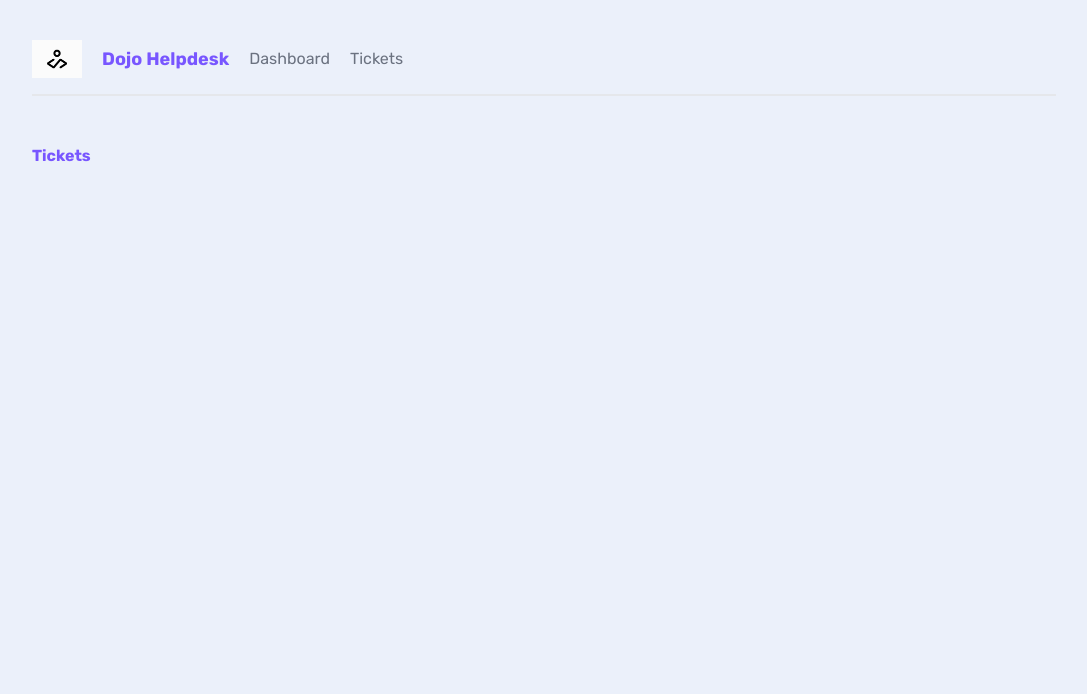
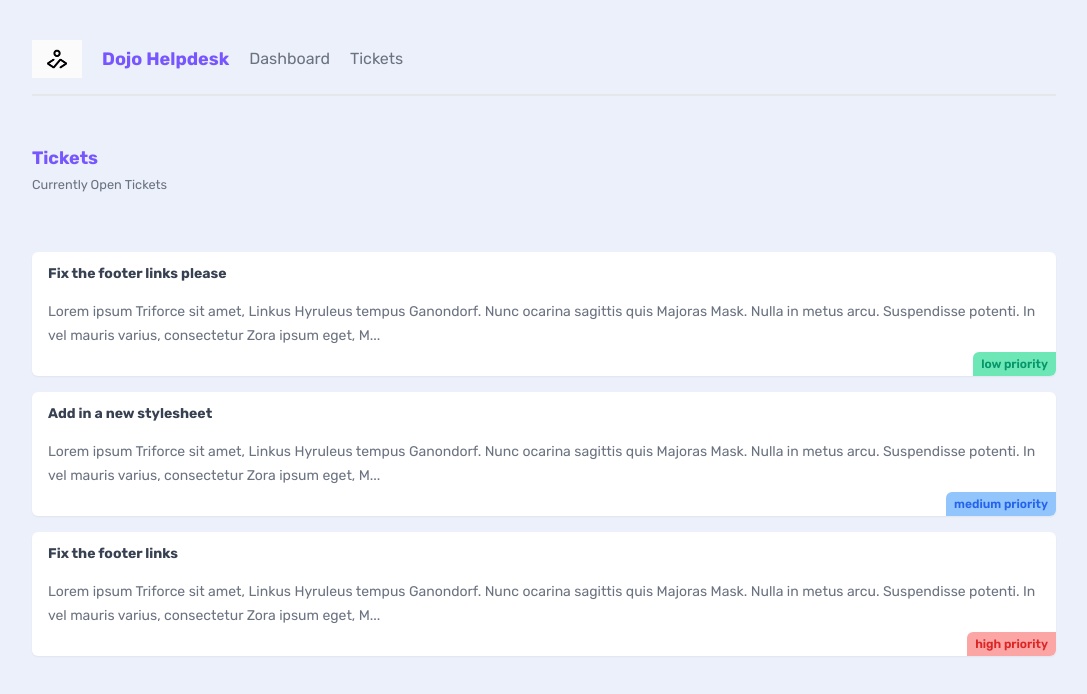
Before and after one commit to prime-infinity/next-app-one, a Next.js app: page /tickets in a window 1280 px wide. Shown: the top 694 px of the page, without its empty margins (96-1183 px from the left). Built offline with nearby package versions, Linux system fonts and the light colour scheme; data requests are answered from the project's data file.

Commit message:
fetching data

```diff
--- /dev/null
+++ b/_data/db.json
@@ -0,0 +1,25 @@
+{
+    "tickets": [
+      {
+        "id": "1",
+        "title": "Fix the footer links please",
+        "body": "Lorem ipsum Triforce sit amet, Linkus Hyruleus tempus Ganondorf. Nunc ocarina sagittis quis Majoras Mask. Nulla in metus arcu. Suspendisse potenti. In vel mauris varius, consectetur Zora ipsum eget, Master Sword porttitor urna. Fusce elementum urna elit, eget eleifend velit consectetur eget. Integer vel lobortis ipsum, vitae auctor Ocarina of Time. Donec sed urna dapibus, interdum magna a, eleifend magna. Curabitur tincidunt enim a neque volutpat. Phasellus auctor magna vel nunc pretium, ut volutpat justo tristique. Pellentesque cursus convallis mauris, in tempus enim tincidunt vitae.",
+        "priority": "low",
+        "user_email": "mario@netninja.dev"
+      },
+      {
+        "id": "2",
+        "title": "Add in a new stylesheet",
+        "body": "Lorem ipsum Triforce sit amet, Linkus Hyruleus tempus Ganondorf. Nunc ocarina sagittis quis Majoras Mask. Nulla in metus arcu. Suspendisse potenti. In vel mauris varius, consectetur Zora ipsum eget, Master Sword porttitor urna. Fusce elementum urna elit, eget eleifend velit consectetur eget. Integer vel lobortis ipsum, vitae auctor Ocarina of Time. Donec sed urna dapibus, interdum magna a, eleifend magna. Curabitur tincidunt enim a neque volutpat. Phasellus auctor magna vel nunc pretium, ut volutpat justo tristique. Pellentesque cursus convallis mauris, in tempus enim tincidunt vitae.",
+        "priority": "medium",
+        "user_email": "mario@netninja.dev"
+      },
+      {
+        "id": "3",
+        "title": "Fix the footer links",
+        "body": "Lorem ipsum Triforce sit amet, Linkus Hyruleus tempus Ganondorf. Nunc ocarina sagittis quis Majoras Mask. Nulla in metus arcu. Suspendisse potenti. In vel mauris varius, consectetur Zora ipsum eget, Master Sword porttitor urna. Fusce elementum urna elit, eget eleifend velit consectetur eget. Integer vel lobortis ipsum, vitae auctor Ocarina of Time. Donec sed urna dapibus, interdum magna a, eleifend magna. Curabitur tincidunt enim a neque volutpat. Phasellus auctor magna vel nunc pretium, ut volutpat justo tristique. Pellentesque cursus convallis mauris, in tempus enim tincidunt vitae.",
+        "priority": "high",
+        "user_email": "peach@netninja.dev"
+      }
+    ]
+  }
--- /dev/null
+++ b/app/tickets/TicketList.jsx
@@ -0,0 +1,24 @@
+async function getTickets() {
+  const res = await fetch("http://localhost:4000/tickets");
+  return res.json();
+}
+
+export default async function TicketList() {
+  const tickets = await getTickets();
+  return (
+    <>
+      {tickets.map((ticket) => (
+        <div key={ticket.id} className="card my-5">
+          <h3>{ticket.title}</h3>
+          <p>{ticket.body.slice(0, 200)}...</p>
+          <div className={`pill ${ticket.priority}`}>
+            {ticket.priority} priority
+          </div>
+        </div>
+      ))}
+      {tickets.length === 0 && (
+        <p className="text-center">There are no open tickets</p>
+      )}
+    </>
+  );
+}
--- a/app/tickets/page.jsx
+++ b/app/tickets/page.jsx
@@ -1,7 +1,17 @@
+import TicketList from "./TicketList";
+
 export default function Tickets() {
   return (
     <main>
-      <h2>Tickets</h2>
+      <nav>
+        <div>
+          <h2>Tickets</h2>
+          <p>
+            <small>Currently Open Tickets</small>
+          </p>
+        </div>
+      </nav>
+      <TicketList />
     </main>
   );
 }
```
